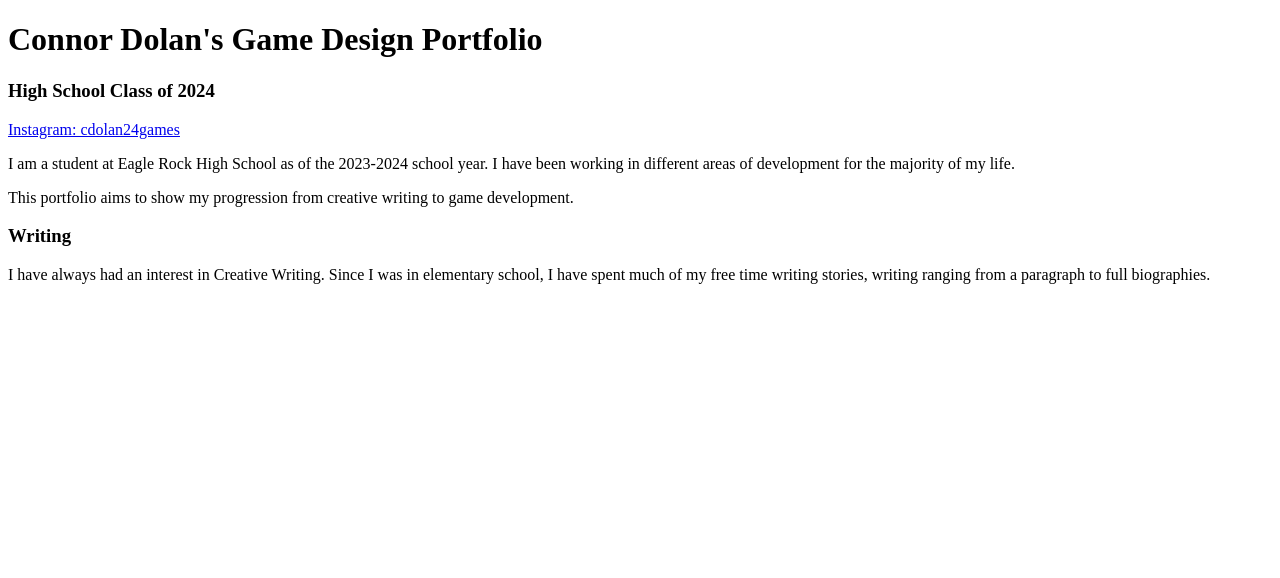
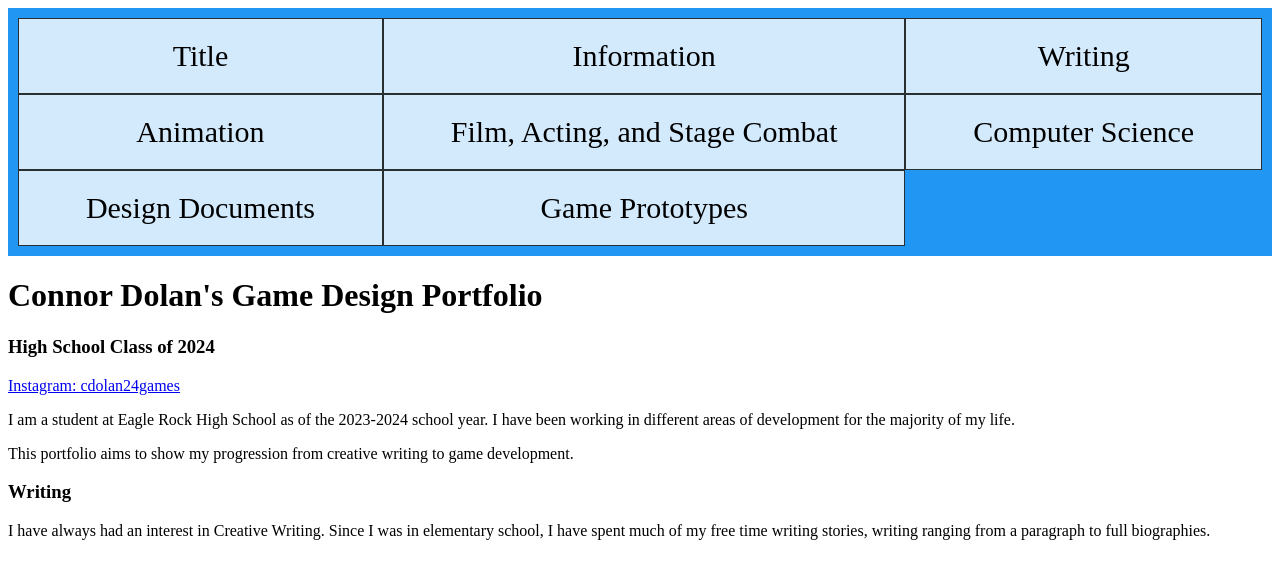
Before and after one commit to cdolan24/cdolan24.github.io, a plain HTML site: page index.html in a window 1280 px wide. Drawn offline with Linux system fonts and the light colour scheme.

Commit message:
Update index.html
Experimenting with grid items

```diff
--- a/index.html
+++ b/index.html
@@ -3,7 +3,32 @@
   <head>
     <meta charset="utf-8">
     <title>Connor Dolan's Portfolio</title>
+    <style>
+      .grid-container {
+        display: grid;
+        grid-template-columns: auto auto auto;
+        background-color: #2196F3;
+        padding: 10px;
+      }
+      .grid-item {
+        background-color: rgba(255, 255, 255, 0.8);
+        border: 1px solid rgba(0, 0, 0, 0.8);
+        padding: 20px;
+        font-size: 30px;
+        text-align: center;
+      }
+    </style>
   </head>
+  <div class="grid-container">
+    <div class="grid-item">Title</div>
+    <div class="grid-item">Information</div>
+    <div class="grid-item">Writing</div>
+    <div class="grid-item">Animation</div>
+    <div class="grid-item">Film, Acting, and Stage Combat</div>
+    <div class="grid-item">Computer Science</div>
+    <div class="grid-item">Design Documents</div>
+    <div class="grid-item">Game Prototypes</div>
+  </div>
   <header>
     <h1>Connor Dolan's Game Design Portfolio</h1>
     <h3>High School Class of 2024</h3>
```
